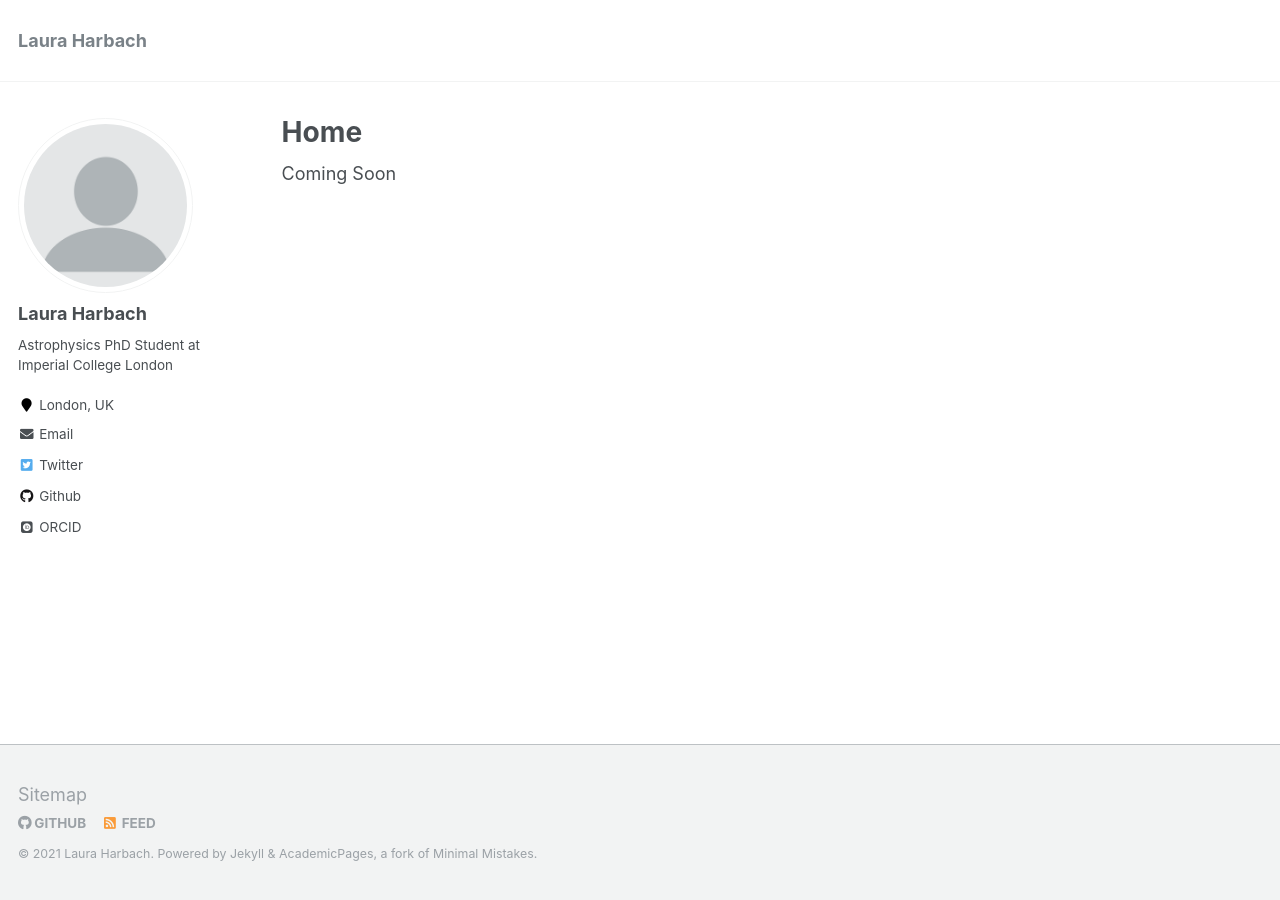
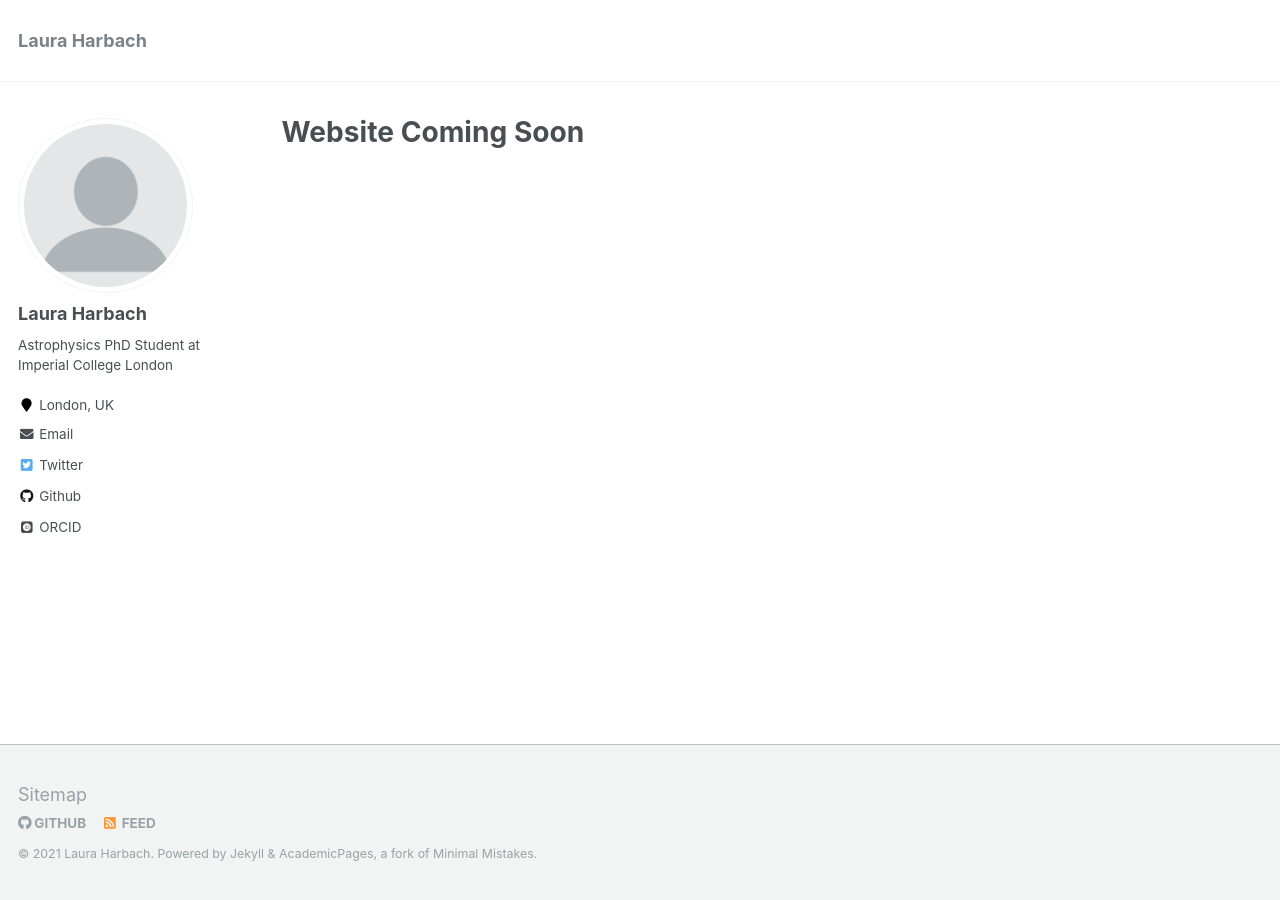
Before and after one commit to lauraharbach/lauraharbach.github.io, a Jekyll site: the page built from _pages/about.md, in a window 1280 px wide. Built offline with Jekyll 4.4.1, drawn with Linux system fonts in a browser that asks for light colours; some web fonts are replaced.

Commit message:
AcademicPages

```diff
--- a/_config.yml
+++ b/_config.yml
@@ -109,7 +109,7 @@ author:
   stackoverflow    : # http://stackoverflow.com/users/123456/username
   steam            :
   tumblr           :
-  twitter          : "Laura"
+  twitter          : "LauraHarbach"
   vine             :
   weibo            :
   xing             :
--- a/_pages/about.md
+++ b/_pages/about.md
@@ -1,11 +1,9 @@
 ---
 permalink: /
-title: "Home"
+title: "Website Coming Soon"
 excerpt: "About me"
 author_profile: true
 redirect_from:
   - /about/
   - /about.html
 ---
-
-Coming Soon
```
